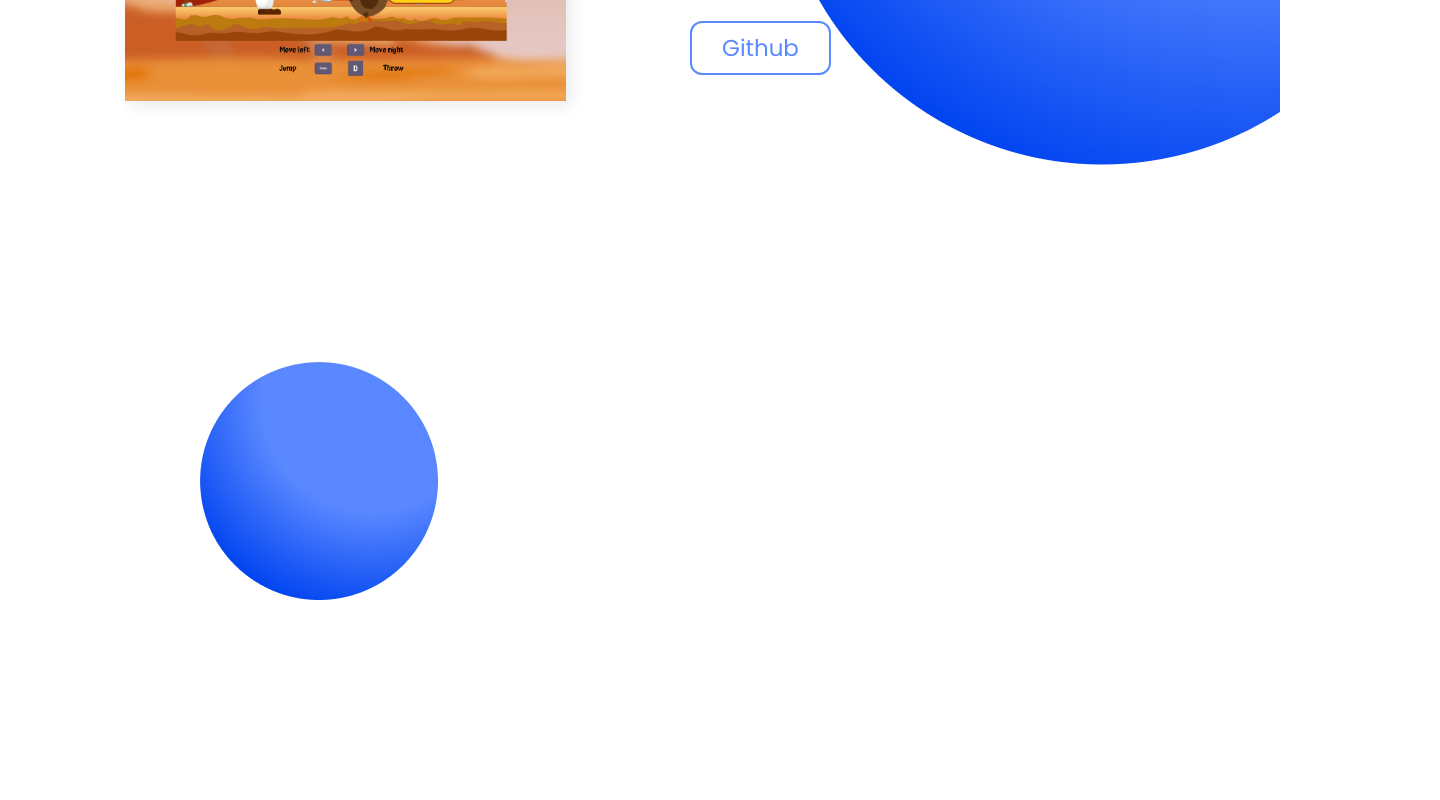
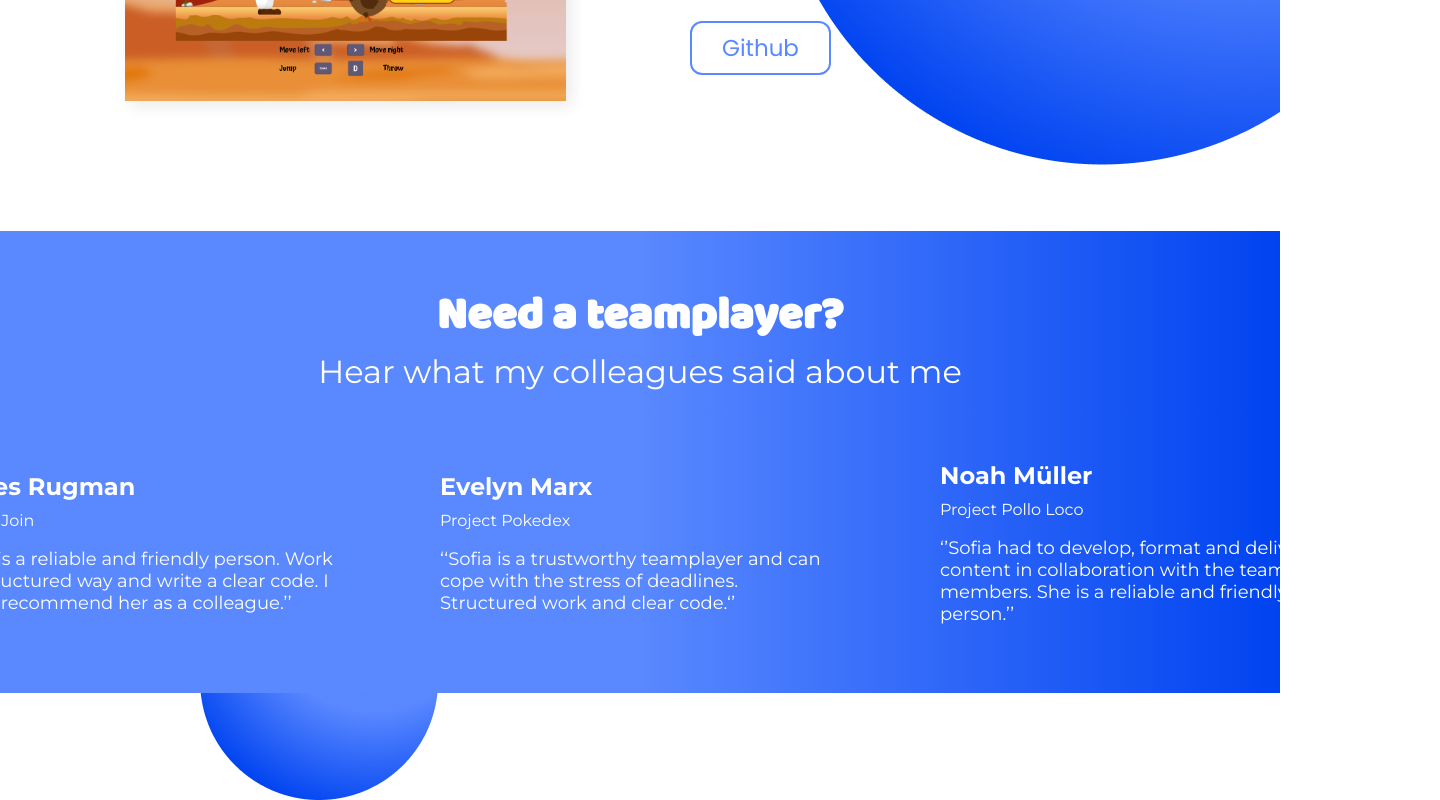
Before and after one commit to michaeljonasmaier/portfolio, an Angular app: page / in a window 1280 px wide. Shown: the part 4671-5471 px from the top of the page, 1440 px wide, since content can reach past the window. Before the commit the page ends 5271 px from the top, so only its background shows below. Built offline with nearby package versions, Linux system fonts and the light colour scheme.

Commit message:
review component added

```diff
--- /dev/null
+++ b/src/app/interfaces/review-interface.ts
@@ -0,0 +1,5 @@
+export interface ReviewInterface {
+    name: string;
+    project: string;
+    text: string;
+}
--- a/src/app/main-content/main-content.component.html
+++ b/src/app/main-content/main-content.component.html
@@ -2,3 +2,4 @@
 <app-about-me></app-about-me>
 <app-skillset></app-skillset>
 <app-my-work></app-my-work>
+<app-reviews></app-reviews>
--- a/src/app/main-content/main-content.component.ts
+++ b/src/app/main-content/main-content.component.ts
@@ -4,11 +4,12 @@ import { LandingPageComponent } from './landing-page/landing-page.component';
 import { AboutMeComponent } from './about-me/about-me.component';
 import { SkillsetComponent } from './skillset/skillset.component';
 import { MyWorkComponent } from './my-work/my-work.component';
+import { ReviewsComponent } from './reviews/reviews.component';
 
 @Component({
   selector: 'app-main-content',
   standalone: true,
-  imports: [LandingPageComponent, AboutMeComponent, SkillsetComponent, MyWorkComponent],
+  imports: [LandingPageComponent, AboutMeComponent, SkillsetComponent, MyWorkComponent, ReviewsComponent],
   templateUrl: './main-content.component.html',
   styleUrl: './main-content.component.scss'
 })
--- a/src/app/main-content/my-work/my-work.component.scss
+++ b/src/app/main-content/my-work/my-work.component.scss
@@ -1,7 +1,7 @@
 @import "../../../styles.scss";
 
 section {
-    position: absolute;
+    position: relative;
     @include dFlex(column, center, flex-start);
     @include pd100();
     padding-bottom: 100px;
@@ -51,7 +51,7 @@ section {
 }
 
 .bubble-6{
-    top: 1650px;
+    top: 1850px;
     left: 200px;
 }
 
--- /dev/null
+++ b/src/app/main-content/reviews/reviews.component.html
@@ -0,0 +1,15 @@
+<section>
+    <div>
+        <h3>Need a teamplayer?</h3>
+        <span>Hear what my colleagues said about me</span>
+    </div>
+    <div class="review-div">
+        @for (reviewItem of reviewsArr; track reviewItem){
+            <div class="review-item">
+                <h5>{{reviewItem.name}}</h5>
+                <span>Project {{reviewItem.project}}</span>
+                <p>{{reviewItem.text}}</p>
+            </div>
+        }
+    </div>
+</section>
--- /dev/null
+++ b/src/app/main-content/reviews/reviews.component.scss
@@ -0,0 +1,48 @@
+@import "../../../styles.scss";
+
+section {
+    @include dFlex(column, center, center);
+    background: linear-gradient(to right, #5988FF, #5988FF, #0043F0);
+    color: white;
+    padding-top: 50px;
+    padding-bottom: 50px;
+    text-align: center;
+}
+
+h3 {
+    color: white;
+}
+
+span {
+    font-family: "Montserrat";
+    font-size: 32px;
+}
+
+.review-div {
+    @include dFlex();
+    @include pd100();
+    gap: 100px;
+    margin-top: 70px;
+}
+
+.review-item{
+    @include dFlex(column, center, flex-start);
+    text-align: left;
+    font-family: "Montserrat";
+    width: 400px;
+    >h5 {
+        font-size: 24px;
+        font-weight: 700;
+        margin: 0;
+    }
+
+    >span{
+        font-size: 16px;
+        font-weight: 400;
+        margin-top: 10px;
+    }
+
+    >p{
+        font-size: 18px;
+    }
+}
--- /dev/null
+++ b/src/app/main-content/reviews/reviews.component.ts
@@ -0,0 +1,33 @@
+import { Component } from '@angular/core';
+import { ReviewInterface } from '../../interfaces/review-interface';
+
+@Component({
+  selector: 'app-reviews',
+  standalone: true,
+  imports: [],
+  templateUrl: './reviews.component.html',
+  styleUrl: './reviews.component.scss'
+})
+export class ReviewsComponent {
+  reviewsArr: ReviewInterface[];
+
+  constructor(){
+    this.reviewsArr = [
+      {
+        name: "James Rugman",
+        project: "Join",
+        text: "‘‘Sofia is a reliable and friendly person. Work in a structured way and write a clear code. I  highly recommend her as a colleague.’’"
+      },
+      {
+        name: "Evelyn Marx",
+        project: "Pokedex",
+        text: "‘‘Sofia is a trustworthy teamplayer and can cope with the stress of deadlines. Structured work and clear code.‘’"
+      },
+      {
+        name: "Noah Müller",
+        project: "Pollo Loco",
+        text: "‘’Sofia  had to develop, format and deliver content in collaboration with the team members. She is a reliable and friendly person.’’"
+      }
+    ]
+  }
+}
```
